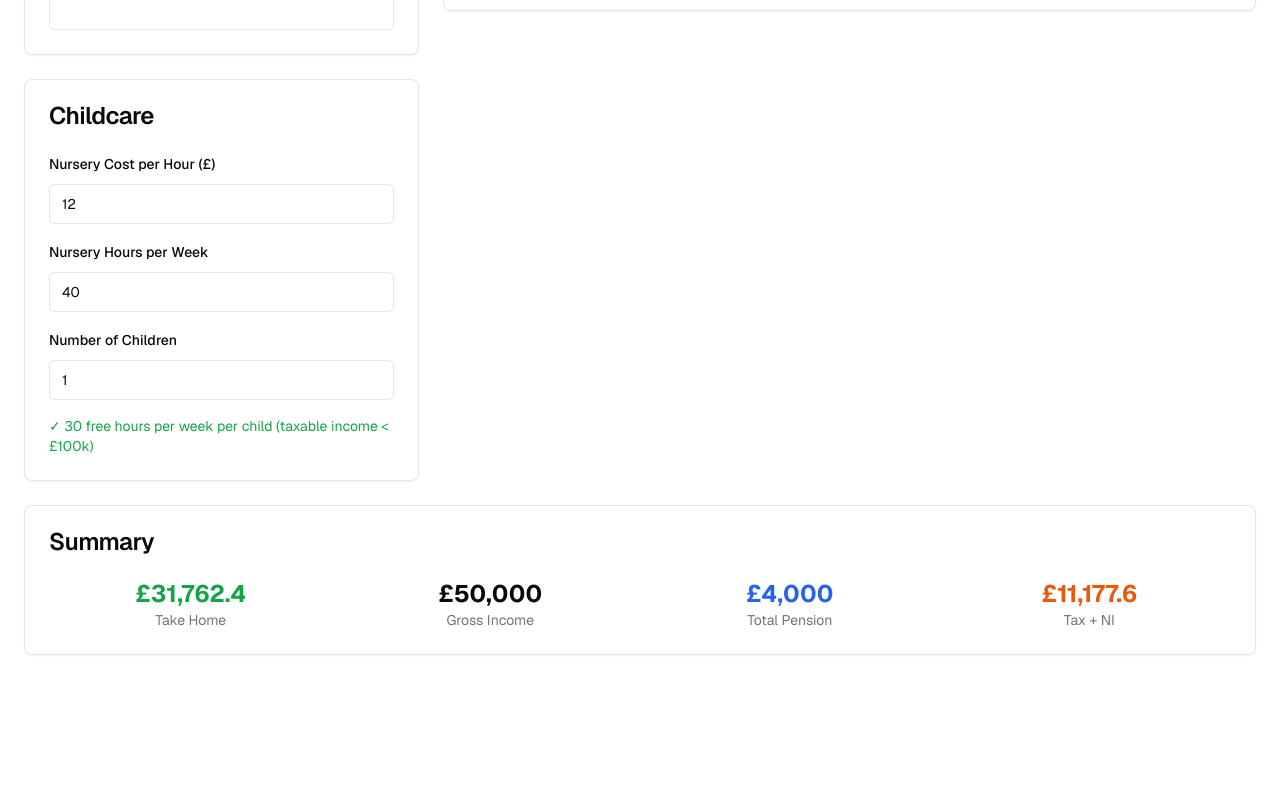
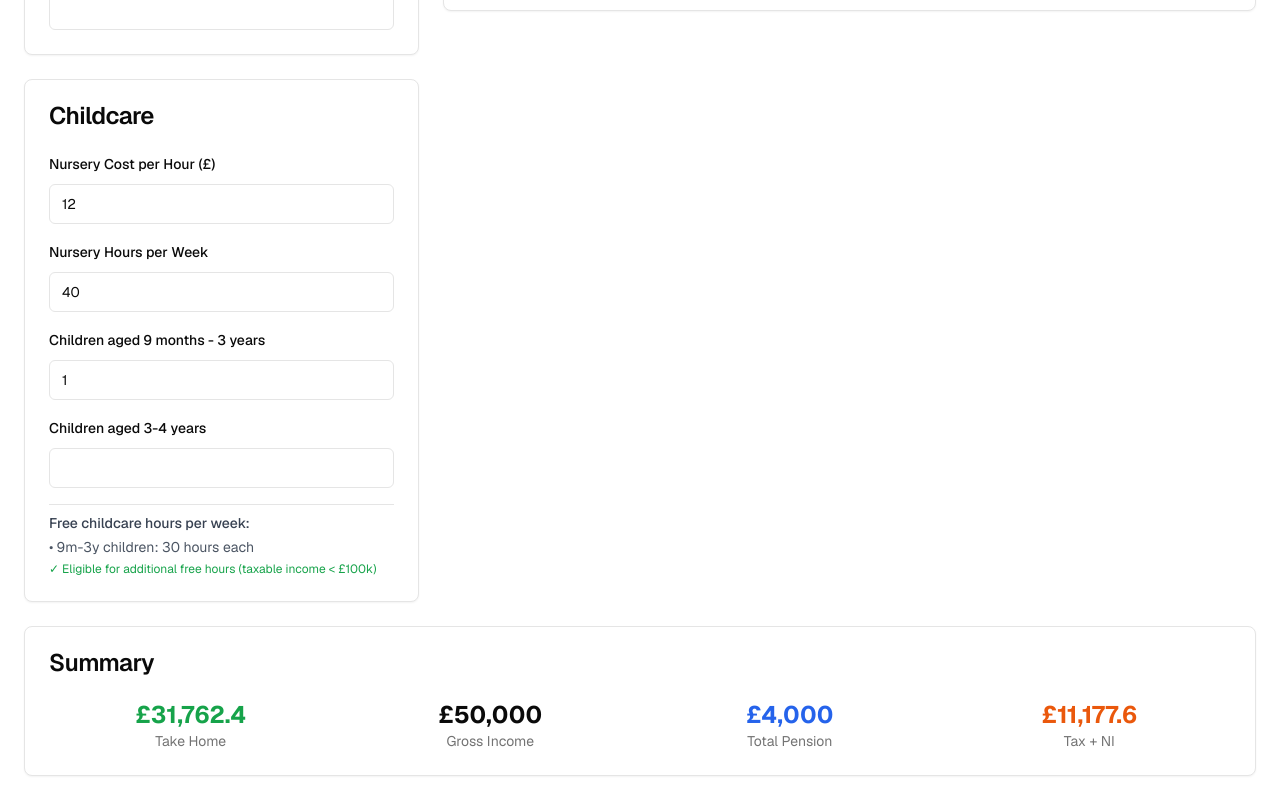
Before and after one commit to votemike/henry-nursery-calculator, a Next.js app: page / in a window 1280 px wide. Shown: the part 1001-1801 px from the top of the page. Before the commit the page ends 1680 px from the top, so only its background shows below. Built offline with nearby package versions, Linux system fonts and the light colour scheme.

Commit message:
feat: update childcare calculations for age group entitlements
Implement detailed free hours based on age and income thresholds

#VERCEL_SKIP

Co-authored-by: undefined <undefined+undefined@users.noreply.github.com>

```diff
--- a/app/page.tsx
+++ b/app/page.tsx
@@ -23,7 +23,8 @@ const NI_BRACKETS = [
 
 const PENSION_ANNUAL_ALLOWANCE = 60000
 const CHILDCARE_FREE_HOURS_THRESHOLD = 100000
-const FREE_CHILDCARE_HOURS_PER_WEEK = 30
+const FREE_CHILDCARE_HOURS_PER_WEEK_UNDER_100K = 30
+const FREE_CHILDCARE_HOURS_PER_WEEK_3_4_YEARS = 15
 const SCHOOL_WEEKS_PER_YEAR = 38
 
 function calculateTax(taxableIncome: number): number {
@@ -81,23 +82,37 @@ export default function SalaryCalculator() {
   const [bikeToWorkSacrifice, setBikeToWorkSacrifice] = useState(0)
   const [nurseryCostPerHour, setNurseryCostPerHour] = useState(12)
   const [nurseryHoursPerWeek, setNurseryHoursPerWeek] = useState(40)
-  const [numberOfChildren, setNumberOfChildren] = useState(1)
+  const [children9MonthsTo3Years, setChildren9MonthsTo3Years] = useState(1)
+  const [children3To4Years, setChildren3To4Years] = useState(0)
 
   const calculations = useMemo(() => {
     const grossIncome = salary + bonus
     const totalSalarySacrifice = electricCarSacrifice + bikeToWorkSacrifice
     const employeePensionContribution = (grossIncome * pensionContributionPercent) / 100
-    const employerPensionContribution = (grossIncome * employerPensionPercent) / 100 // Use dynamic employer contribution
+    const employerPensionContribution = (grossIncome * employerPensionPercent) / 100
     const totalPensionContribution = employeePensionContribution + employerPensionContribution
 
     const taxableIncome = grossIncome - employeePensionContribution - totalSalarySacrifice
     const tax = calculateTax(taxableIncome)
     const nationalInsurance = calculateNI(grossIncome - employeePensionContribution - totalSalarySacrifice)
 
-    // Nursery calculations
-    const freeHoursPerChild = taxableIncome < CHILDCARE_FREE_HOURS_THRESHOLD ? FREE_CHILDCARE_HOURS_PER_WEEK : 0
-    const paidHoursPerChild = Math.max(0, nurseryHoursPerWeek - freeHoursPerChild)
-    const nurseryAnnualCost = paidHoursPerChild * nurseryCostPerHour * SCHOOL_WEEKS_PER_YEAR * numberOfChildren
+    // Nursery calculations for different age groups
+    const isUnder100k = taxableIncome < CHILDCARE_FREE_HOURS_THRESHOLD
+
+    // Children 9 months to 3 years: 30 hours free if under £100k, otherwise 0
+    const freeHours9MonthsTo3Years = isUnder100k ? FREE_CHILDCARE_HOURS_PER_WEEK_UNDER_100K : 0
+    const paidHours9MonthsTo3Years = Math.max(0, nurseryHoursPerWeek - freeHours9MonthsTo3Years)
+    const cost9MonthsTo3Years =
+      paidHours9MonthsTo3Years * nurseryCostPerHour * SCHOOL_WEEKS_PER_YEAR * children9MonthsTo3Years
+
+    // Children 3-4 years: 15 hours free always, 30 hours if under £100k
+    const freeHours3To4Years = isUnder100k
+      ? FREE_CHILDCARE_HOURS_PER_WEEK_UNDER_100K
+      : FREE_CHILDCARE_HOURS_PER_WEEK_3_4_YEARS
+    const paidHours3To4Years = Math.max(0, nurseryHoursPerWeek - freeHours3To4Years)
+    const cost3To4Years = paidHours3To4Years * nurseryCostPerHour * SCHOOL_WEEKS_PER_YEAR * children3To4Years
+
+    const nurseryAnnualCost = cost9MonthsTo3Years + cost3To4Years
 
     const takeHome =
       grossIncome - employeePensionContribution - tax - nationalInsurance - totalSalarySacrifice - nurseryAnnualCost
@@ -114,8 +129,13 @@ export default function SalaryCalculator() {
       electricCarSacrifice,
       bikeToWorkSacrifice,
       nurseryAnnualCost,
-      freeHoursPerChild,
-      paidHoursPerChild,
+      freeHours9MonthsTo3Years,
+      freeHours3To4Years,
+      paidHours9MonthsTo3Years,
+      paidHours3To4Years,
+      cost9MonthsTo3Years,
+      cost3To4Years,
+      isUnder100k,
       takeHome,
     }
   }, [
@@ -127,7 +147,8 @@ export default function SalaryCalculator() {
     bikeToWorkSacrifice,
     nurseryCostPerHour,
     nurseryHoursPerWeek,
-    numberOfChildren,
+    children9MonthsTo3Years,
+    children3To4Years,
   ])
 
   return (
@@ -293,23 +314,53 @@ export default function SalaryCalculator() {
                 />
               </div>
               <div className="space-y-2">
-                <Label htmlFor="children">Number of Children</Label>
+                <Label htmlFor="children-9m-3y">Children aged 9 months - 3 years</Label>
                 <Input
-                  id="children"
+                  id="children-9m-3y"
                   type="number"
                   min="0"
-                  value={numberOfChildren === 0 ? "" : numberOfChildren}
+                  value={children9MonthsTo3Years === 0 ? "" : children9MonthsTo3Years}
                   onChange={(e) => {
                     const value = e.target.value
-                    setNumberOfChildren(value === "" ? 0 : Number(value))
+                    setChildren9MonthsTo3Years(value === "" ? 0 : Number(value))
                   }}
                 />
               </div>
-              {calculations.freeHoursPerChild > 0 && (
-                <p className="text-sm text-green-600">
-                  ✓ {calculations.freeHoursPerChild} free hours per week per child (taxable income {"<"} £100k)
-                </p>
-              )}
+              <div className="space-y-2">
+                <Label htmlFor="children-3-4y">Children aged 3-4 years</Label>
+                <Input
+                  id="children-3-4y"
+                  type="number"
+                  min="0"
+                  value={children3To4Years === 0 ? "" : children3To4Years}
+                  onChange={(e) => {
+                    const value = e.target.value
+                    setChildren3To4Years(value === "" ? 0 : Number(value))
+                  }}
+                />
+              </div>
+
+              {/* Free hours breakdown */}
+              <div className="text-sm space-y-1 pt-2 border-t">
+                <p className="font-medium text-gray-700">Free childcare hours per week:</p>
+                {children9MonthsTo3Years > 0 && (
+                  <p className="text-gray-600">
+                    • 9m-3y children: {calculations.freeHours9MonthsTo3Years} hours each
+                    {!calculations.isUnder100k && " (income ≥ £100k)"}
+                  </p>
+                )}
+                {children3To4Years > 0 && (
+                  <p className="text-gray-600">
+                    • 3-4y children: {calculations.freeHours3To4Years} hours each
+                    {calculations.isUnder100k ? " (income < £100k)" : " (15h universal + 0h additional)"}
+                  </p>
+                )}
+                {calculations.isUnder100k && (children9MonthsTo3Years > 0 || children3To4Years > 0) && (
+                  <p className="text-green-600 text-xs">
+                    ✓ Eligible for additional free hours (taxable income {"<"} £100k)
+                  </p>
+                )}
+              </div>
             </CardContent>
           </Card>
         </div>
```
